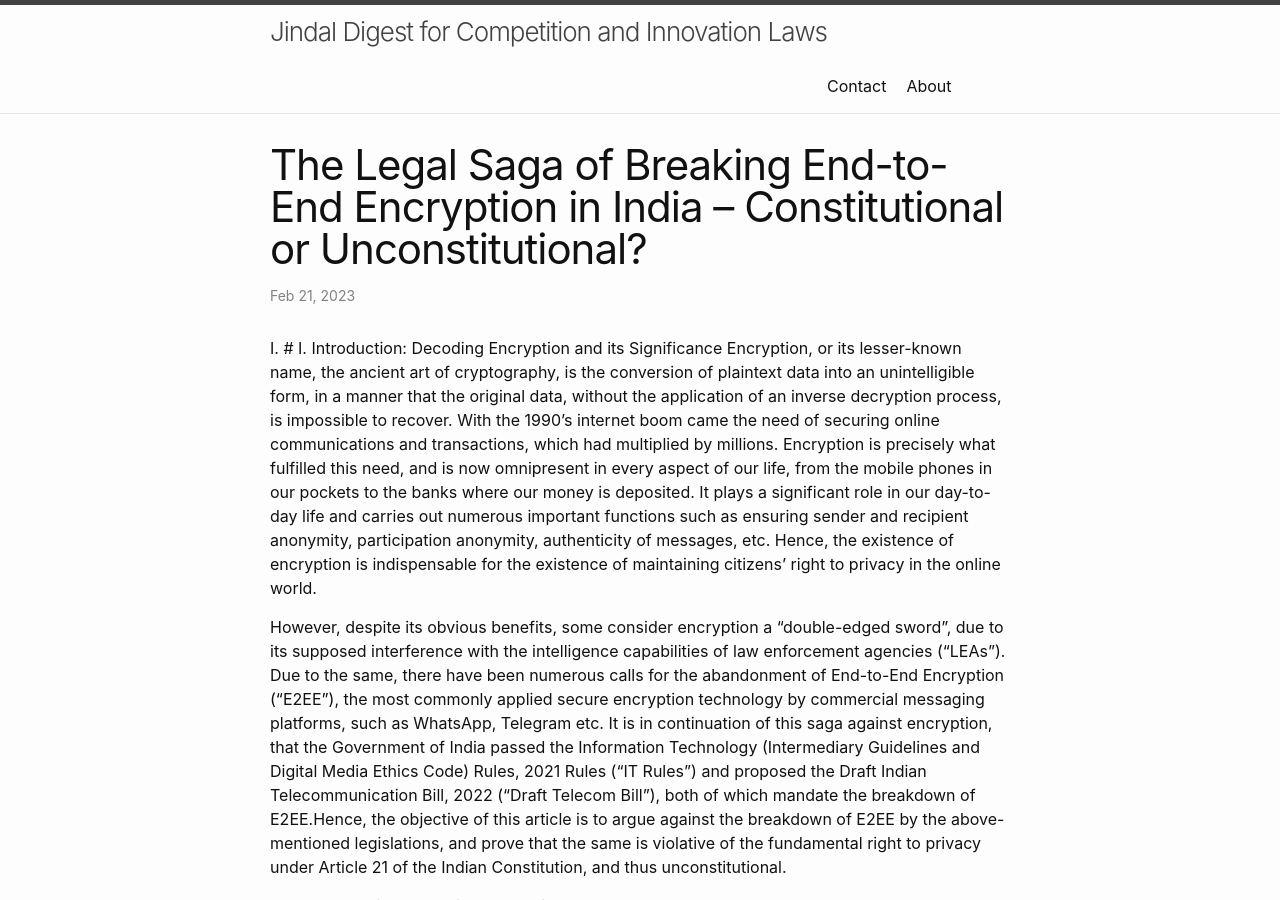
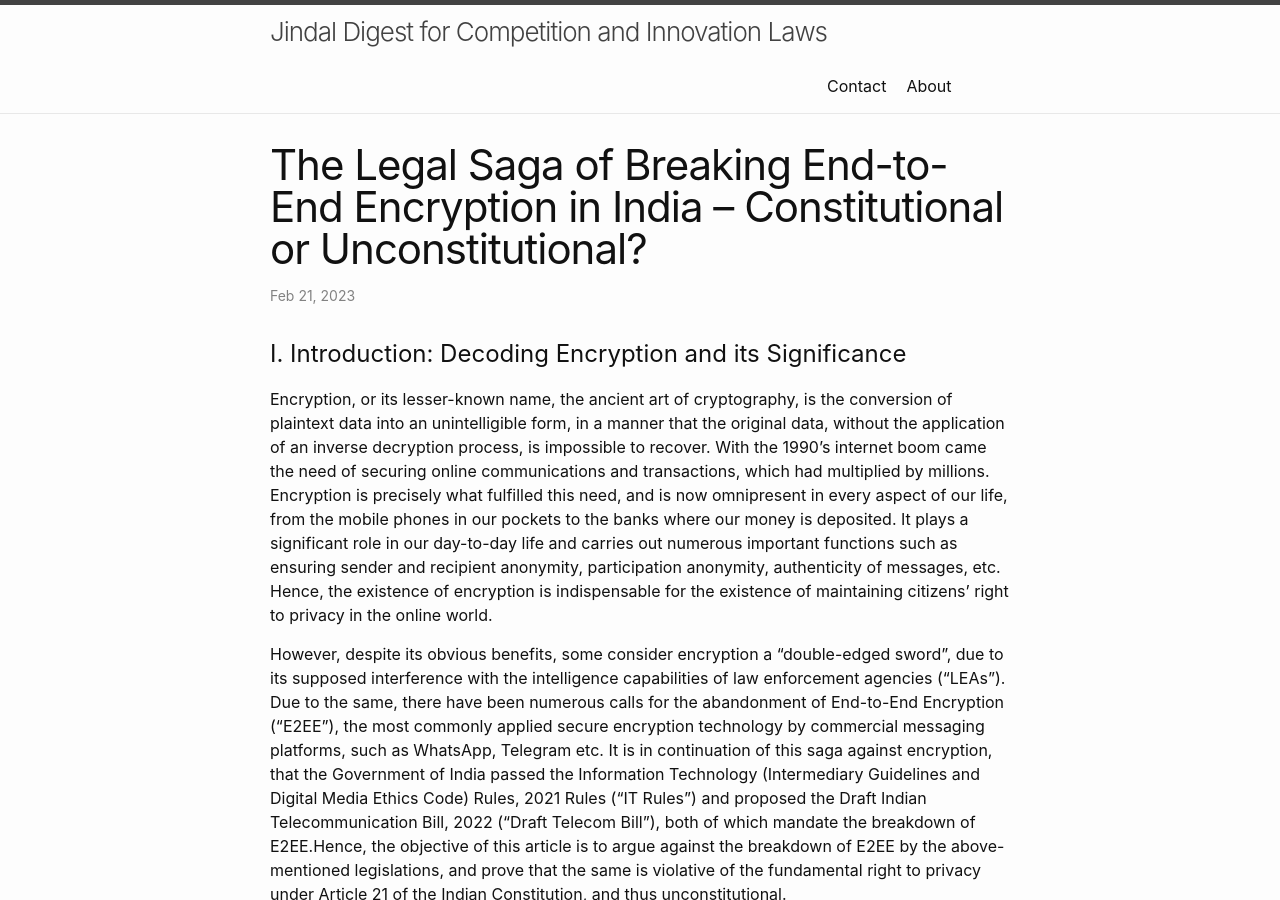
Before and after one commit to jindaldigest/jindaldigest.github.io, a Jekyll site: the page built from _posts/2024-03-06- The Legal Saga of Breaking End-to-End Encryption in India – Constitutional or Unconstitutional?.md, in a window 1280 px wide and 900 px high. Built offline with Jekyll 4.4.1, drawn with Linux system fonts in a browser that asks for light colours.

Commit message:
actual fix

```diff
--- a/_posts/2024-03-06- The Legal Saga of Breaking End-to-End Encryption in India – Constitutional or Unconstitutional?.md
+++ b/_posts/2024-03-06- The Legal Saga of Breaking End-to-End Encryption in India – Constitutional or Unconstitutional?.md
@@ -4,7 +4,7 @@ title:  "The Legal Saga of Breaking End-to-End Encryption in India – Constitut
 date:   2023-02-21 10:00:00 +0000
 categories: jekyll update
 ---
-I. # I. Introduction: Decoding Encryption and its Significance
+# I. Introduction: Decoding Encryption and its Significance
 Encryption, or its lesser-known name, the ancient art of cryptography, is the conversion of plaintext data into an unintelligible form, in a manner that the original data, without the application of an inverse decryption process, is impossible to recover.  With the 1990’s internet boom came the need of securing online communications and transactions, which had multiplied by millions. Encryption is precisely what fulfilled this need, and is now omnipresent in every aspect of our life, from the mobile phones in our pockets to the banks where our money is deposited. It plays a significant role in our day-to-day life and carries out numerous important functions such as ensuring sender and recipient anonymity, participation anonymity, authenticity of messages, etc. Hence, the existence of encryption is indispensable for the existence of maintaining citizens’ right to privacy in the online world.
 
 However, despite its obvious benefits, some consider encryption a “double-edged sword”, due to its supposed interference with the intelligence capabilities of law enforcement agencies (“LEAs”). Due to the same, there have been numerous calls for the abandonment of End-to-End Encryption (“E2EE”), the most commonly applied secure encryption technology by commercial messaging platforms, such as WhatsApp, Telegram etc. It is in continuation of this saga against encryption, that the Government of India passed the Information Technology (Intermediary Guidelines and Digital Media Ethics Code) Rules, 2021 Rules (“IT Rules”) and proposed the Draft Indian Telecommunication Bill, 2022 (“Draft Telecom Bill”), both of which mandate the breakdown of E2EE.
```
